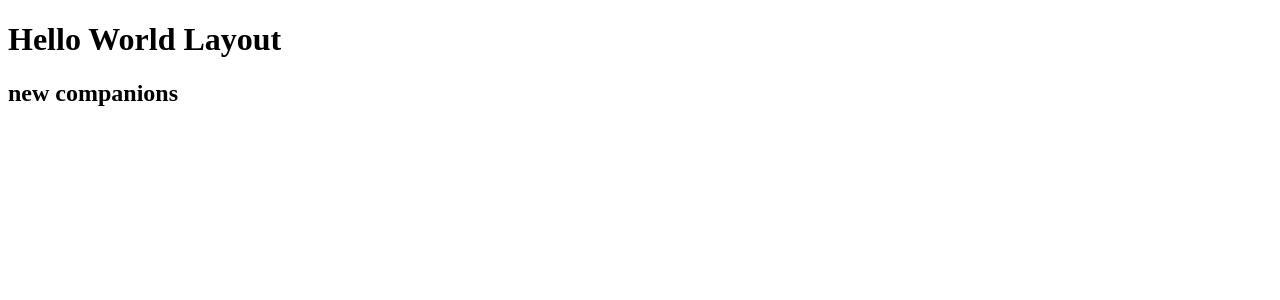
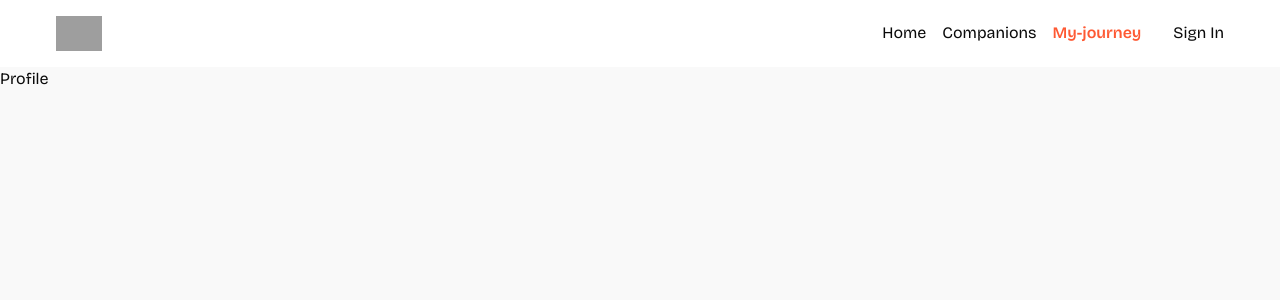
Before and after one commit to fahamijemal/saas-app, a Next.js app: page /my-journey in a window 1280 px wide. Shown: the top 300 px of the page. Built offline with nearby package versions, Linux system fonts and the light colour scheme; grey boxes are pictures that could not be loaded.

Commit message:
Implement navbar

```diff
--- a/app/layout.tsx
+++ b/app/layout.tsx
@@ -1,16 +1,32 @@
-export const metadata = {
-    title: "My App",
-    description: "A simple Next.js app",
+import type { Metadata } from "next";
+import { Bricolage_Grotesque } from "next/font/google";
+import { ClerkProvider } from "@clerk/nextjs";
+import "./globals.css";
+import Navbar from "@/components/Navbar";
+
+const bricolage = Bricolage_Grotesque({
+    variable: "--font-bricolage",
+    subsets: ["latin"],
+    display: "swap", // Recommended for better UX
+});
+
+export const metadata: Metadata = {
+    title: "Converso",
+    description: "Real-time AI Teaching Platform",
 };
 
-export default function Layout({ children }: { children: React.ReactNode }) {
+export default function RootLayout({
+                                       children,
+                                   }: Readonly<{
+    children: React.ReactNode;
+}>) {
     return (
-        <html lang="en">
-        <body>
-        <div>
-            <h1>Hello World Layout</h1>
+        <html lang="en" className={bricolage.variable}>
+        <body className="antialiased">
+        <ClerkProvider appearance={{ variables: { colorPrimary: "#fe5933" } }}>
+            <Navbar />
             {children}
-        </div>
+        </ClerkProvider>
         </body>
         </html>
     );
--- a/app/my-journey/page.tsx
+++ b/app/my-journey/page.tsx
@@ -1,7 +1,7 @@
 export default function Profile () {
     return (
         <div>
-            <h2>new companions</h2>
+            <h2>Profile</h2>
         </div>
     );
 }
--- a/app/subscription/page.tsx
+++ b/app/subscription/page.tsx
@@ -1,7 +1,7 @@
 export default function subscription () {
     return (
         <div>
-            <h2>new companions</h2>
+            <h2>subscription</h2>
         </div>
     );
 }
--- /dev/null
+++ b/components/NavItems.tsx
@@ -0,0 +1,27 @@
+"use client";
+
+import { cn } from "@/lib/utils";
+import Link from "next/link";
+import {usePathname} from "next/navigation";
+
+const navItems = [
+    {label: 'Home', href: '/'},
+    {label: 'Companions', href: '/companions'},
+    {label: 'My-journey', href: '/my-journey'},
+
+]
+const NavItems = () => {
+    const pathname =usePathname();
+    return(
+        <nav className='flex items-center gap-4'>
+            {navItems.map(({label, href})=>(
+                <Link
+                    href={href}
+                    key={label}
+                    className={cn(pathname===href && 'text-primary font-semibold')}
+                >{label}</Link>
+            ))}
+        </nav>
+    )
+}
+export default NavItems;
--- /dev/null
+++ b/components/Navbar.tsx
@@ -0,0 +1,27 @@
+import React from 'react';
+import Link from 'next/link';
+import Image from 'next/image';
+import NavItems from "@/components/NavItems";
+
+
+const Navbar = () => {
+  return (
+    <nav className='navbar'>
+      <Link href="/">
+        <div className="flex items-center gap-2 cursor-pointer">
+          <Image src="/images/logo.svg"
+           alt="logo"
+           width={46}
+           height={44}
+           />
+        </div>
+      </Link>
+      <div className='flex items-center gap-8'>
+          <NavItems/>
+          <p>Sign In</p>
+      </div>
+    </nav>
+  )
+}
+
+export default Navbar
--- a/package.json
+++ b/package.json
@@ -9,6 +9,7 @@
     "lint": "next lint"
   },
   "dependencies": {
+    "@clerk/nextjs": "^6.24.0",
     "@radix-ui/react-slot": "^1.2.3",
     "animate.css": "^4.1.1",
     "class-variance-authority": "^0.7.1",
```
Also changed, not shown: 2 other files (tests, documents, lock files or other folders).
